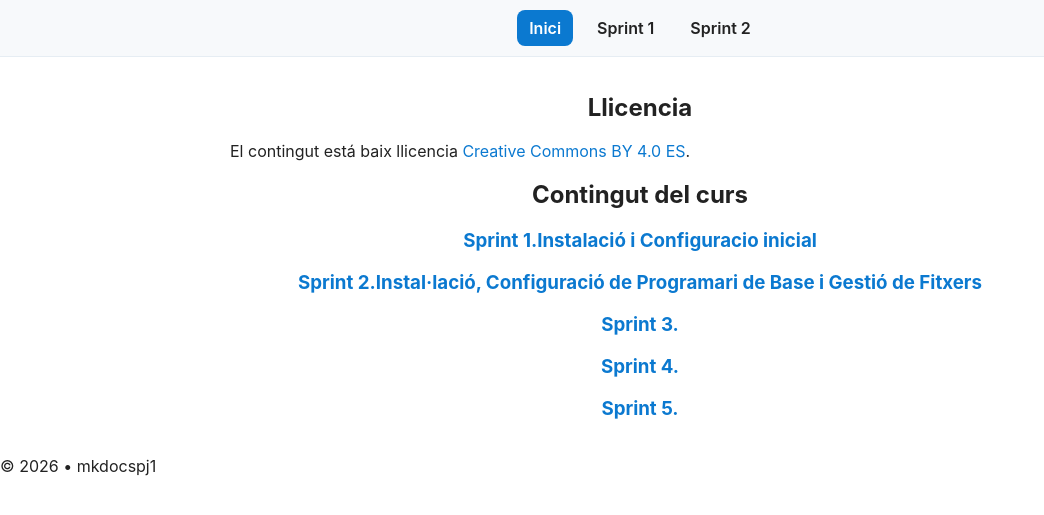
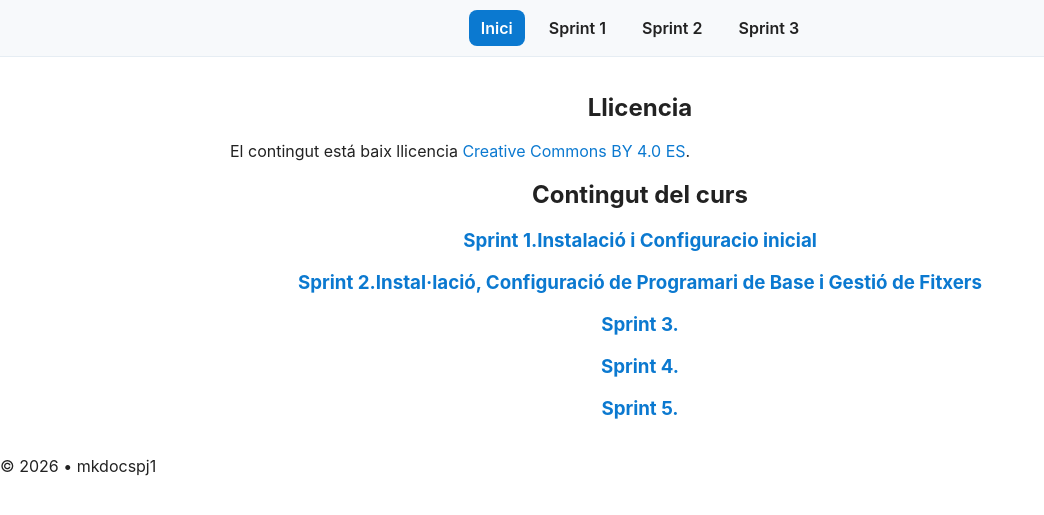
Before and after one commit to vallesune/mkdocspj1, a Jekyll site: the page built from index.md, in a window 1280 px wide. Shown: the top 515 px of the page, without its empty margins (0-1044 px from the left). Built offline with Jekyll 4.4.1, drawn with Linux system fonts in a browser that asks for light colours.

Commit message:
Update navigation.yml

```diff
--- a/_data/navigation.yml
+++ b/_data/navigation.yml
@@ -4,3 +4,5 @@
   url: projecte1/sprint1/
 - title: Sprint 2
   url: projecte1/sprint2/
+- title: Sprint 3
+  url: projecte1/sprint3/
```
